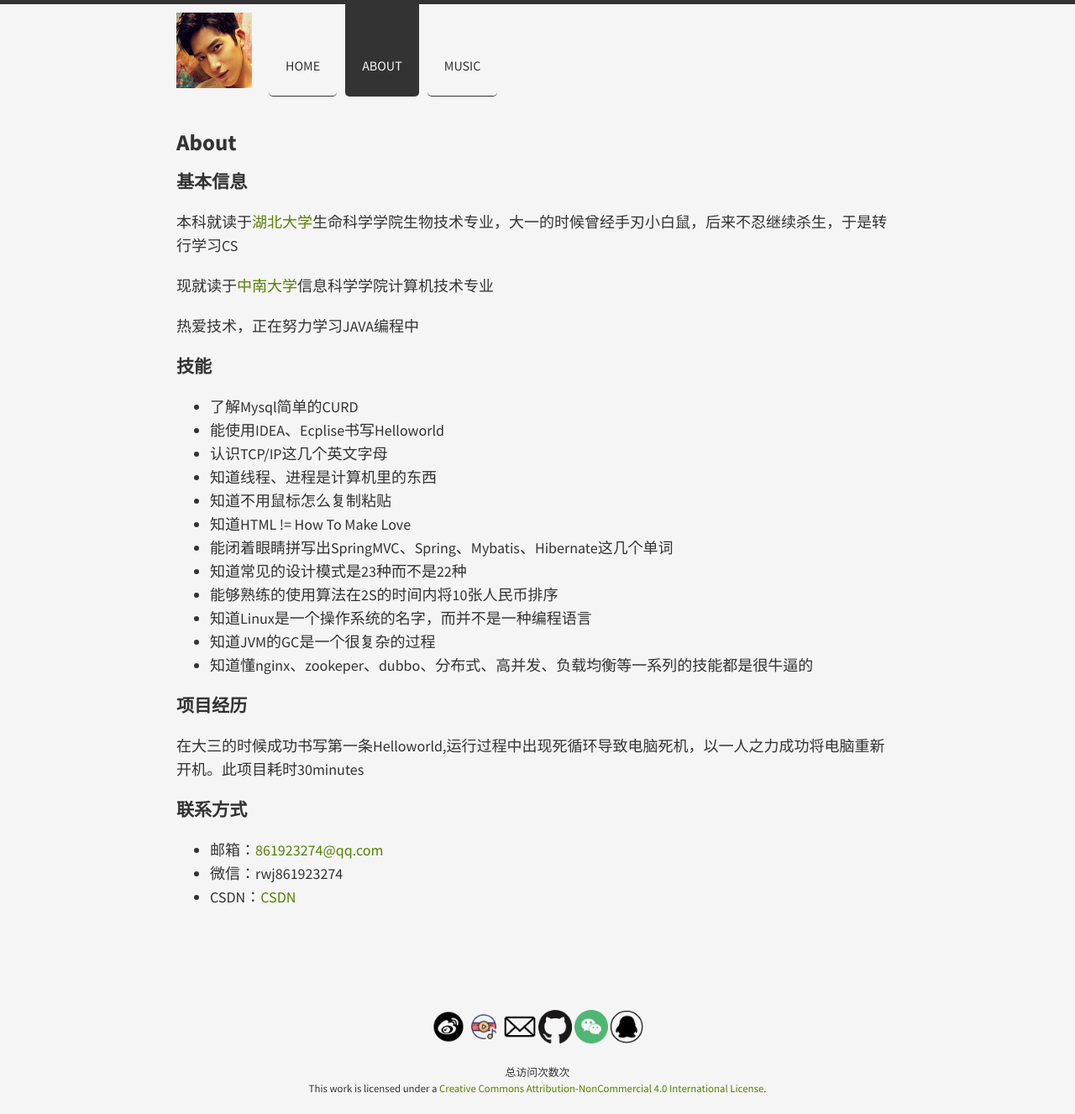
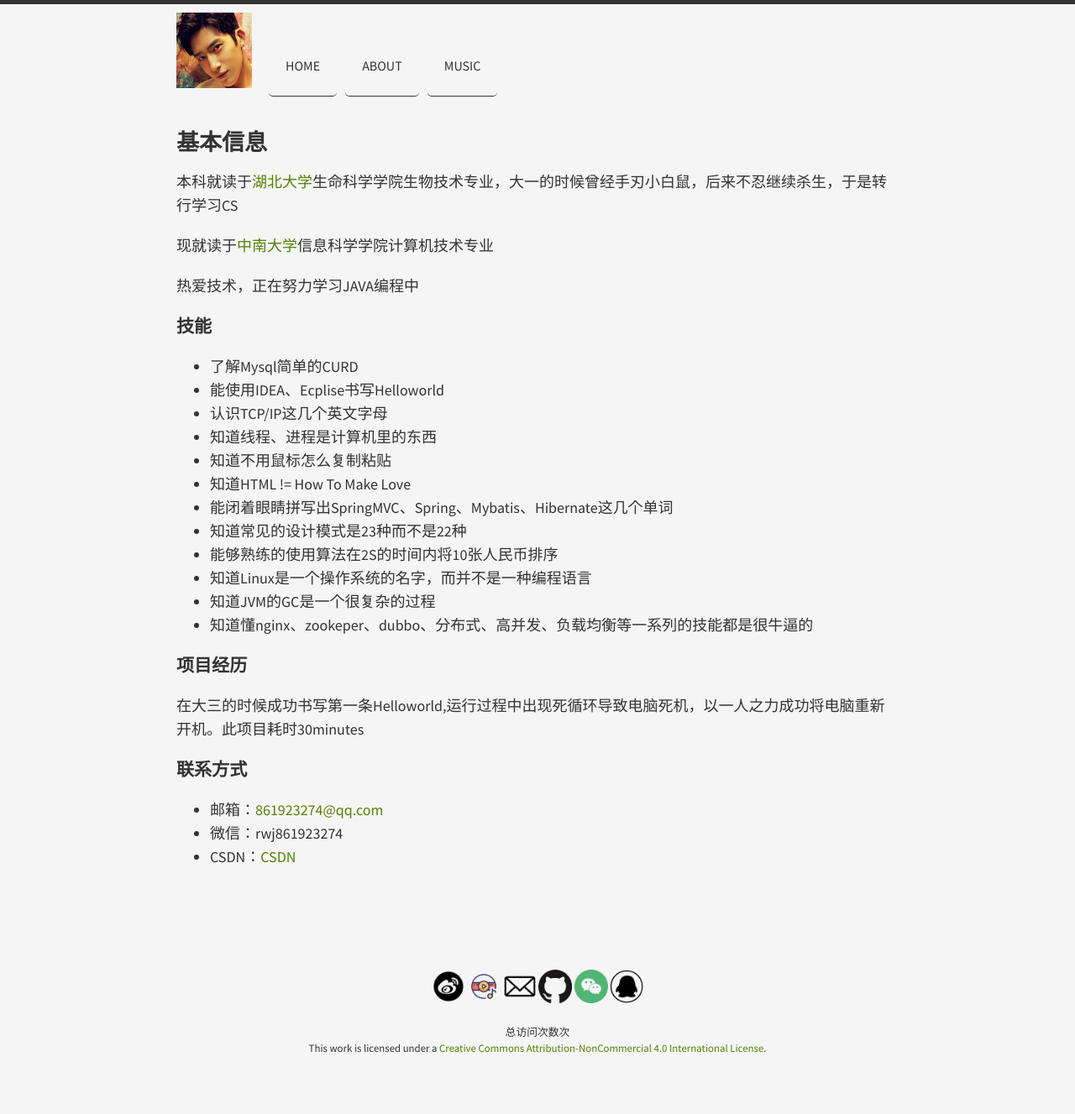
Before and after one commit to ruanwenjun/ruanwenjun.github.io, a Jekyll site: the page built from about/about.md, in a window 1280 px wide. Shown: the whole page at 84% size. Built offline with Jekyll 4.4.1, drawn with Linux system fonts in a browser that asks for light colours; nearby versions of some CDN libraries; comment, search, counter and statistics services are not loaded; after the commit the page ends 1279 px from its top, so only the background shows below that.

Commit message:
Update about.md

```diff
--- a/about/about.md
+++ b/about/about.md
@@ -1,12 +1,11 @@
 ---
 layout: post
-title: About
+title: 基本信息
 permalink: /about/
 ---
 
 
 
-### 基本信息
 
 本科就读于<a   href="http://www.hubu.edu.cn/">湖北大学</a>生命科学学院生物技术专业，大一的时候曾经手刃小白鼠，后来不忍继续杀生，于是转行学习CS
 
```
